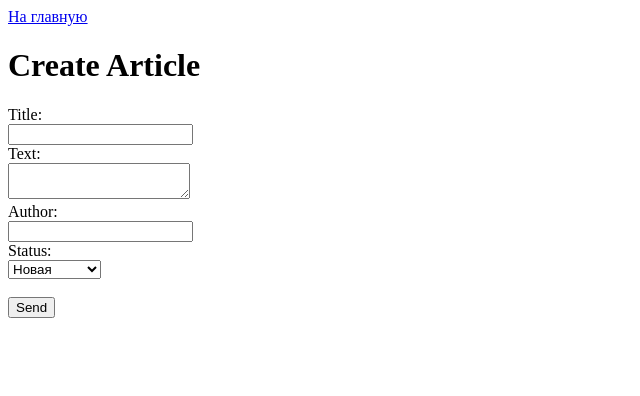
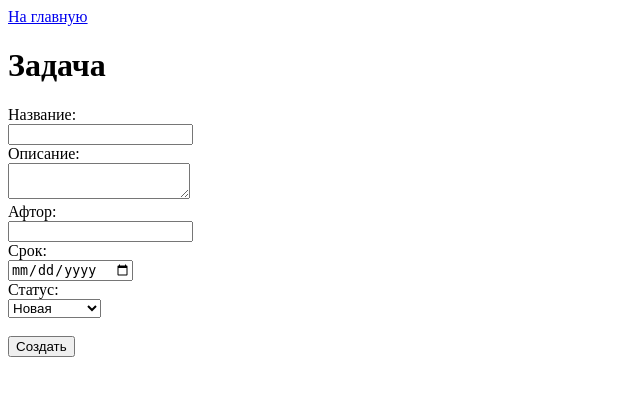
Before and after one commit to Azer-Denker/hm_45, a Django app: page /articles/add/ in a window 1280 px wide. Shown: the top 396 px of the page, without its empty margins (0-640 px from the left). Run offline with Django 3.2, Linux system fonts and the light colour scheme.

Commit message:
Доделано

```diff
--- a/source/webapp/templates/article_create.html
+++ b/source/webapp/templates/article_create.html
@@ -6,35 +6,32 @@
 </head>
 <body>
 <a href="/">На главную</a>
-<h1>Create Article</h1>
+<h1>Задача</h1>
 
 <form action="/articles/add/" method="post">
     {% csrf_token %}
 
-    <label>Title:</label><br/>
+    <label>Название:</label><br/>
     <input type="text" name="title"/><br/>
 
-    <label>Text:</label><br/>
+    <label>Описание:</label><br/>
     <textarea name="text"></textarea><br/>
 
-    <label>Author:</label><br/>
+    <label>Афтор:</label><br/>
     <input type="text" name="author"/><br/>
 
-    <label for="id-status">Status:</label><br/>
+    <label>Срок:</label><br/>
+    <input type="date" name="created_at"/><br/>
+
+    <label for="id-status">Статус:</label><br/>
     <select name="status" id="id-status">
-{#        Вариант 1: обратиться по индексам в каждой паре #}
-{#        {% for choice in status_choices %}#}
-{#            <option value="{{ choice.0 }}">{{ choice.1 }}</option>#}
-{#        {% endfor %}#}
-
-{#        Вариант 2: сразу распаковать #}
         {% for value, label in status_choices %}
             <option value="{{ value }}">{{ label }}</option>
         {% endfor %}
     </select><br/>
 
     <br/>
-    <input type="submit" value="Send"/>
+    <input type="submit" value="Создать"/>
 </form>
 
 </body>
--- a/source/webapp/templates/article_view.html
+++ b/source/webapp/templates/article_view.html
@@ -8,7 +8,8 @@
     <p><a href="/">На главную</a></p>
     <h1>{{ article.title }}</h1>
     <p>{{ article.text }}</p>
-    <p>By: {{ article.author }} | {{ article.created_at }}</p>
+    <p>От: {{ article.author }} | Дата: {{ article.created_at }}</p>
+    <p>Срок: None</p>
     <p><a href="/">На главную</a></p>
 </body>
 </html>
```
